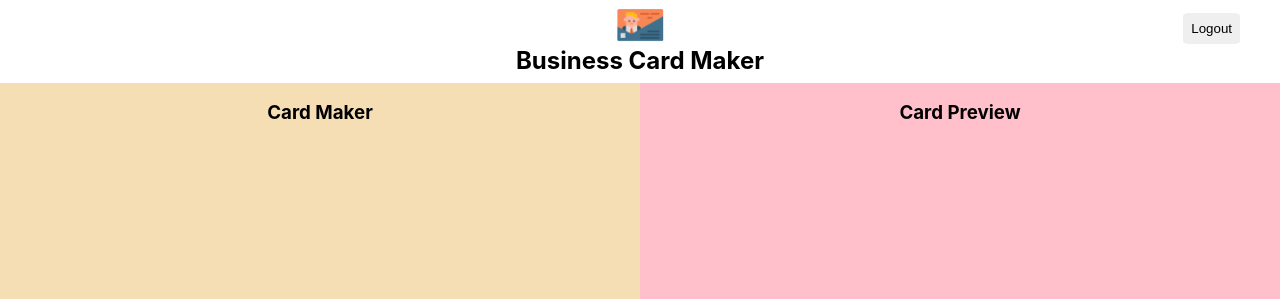
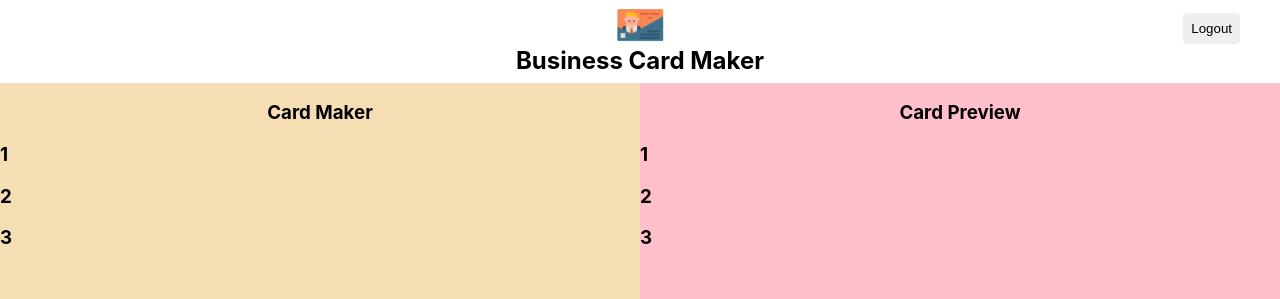
Before and after one commit to MinJeongH/React-cardMaker, a React (Create React App) app: page /maker in a window 1280 px wide. Shown: the top 299 px of the page. Built offline with nearby package versions, Linux system fonts and the light colour scheme; no server answers; sample sign-in values are in the browser's storage.

Commit message:
add card form

```diff
--- /dev/null
+++ b/src/component/card/card.jsx
@@ -0,0 +1,6 @@
+import React from "react";
+import styles from "./card.module.css";
+
+const Card = ({ card }) => <h1>{card.id}</h1>;
+
+export default Card;
--- /dev/null
+++ b/src/component/card_edit_form/card_edit_form.jsx
@@ -0,0 +1,6 @@
+import React from "react";
+import moduleName from "./card_edit_form.module.css";
+
+const CardEditForm = ({ card }) => <h1>{card.id}</h1>;
+
+export default CardEditForm;
--- a/src/component/editor/editor.jsx
+++ b/src/component/editor/editor.jsx
@@ -1,9 +1,13 @@
 import React from "react";
+import CardEditForm from "../card_edit_form/card_edit_form";
 import styles from "./editor.module.css";
 
-const Editor = (props) => (
+const Editor = ({ cards }) => (
   <section className={styles.editor}>
     <h1 className={styles.title}>Card Maker</h1>
+    {cards.map((card) => (
+      <CardEditForm card={card} />
+    ))}
   </section>
 );
 
--- a/src/component/maker/maker.jsx
+++ b/src/component/maker/maker.jsx
@@ -1,4 +1,4 @@
-import React, { useEffect } from "react";
+import React, { useEffect, useState } from "react";
 import { useNavigate } from "react-router-dom";
 import Editor from "../editor/editor";
 import Footer from "../footer/footer";
@@ -7,6 +7,41 @@ import Preview from "../preview/preview";
 import styles from "./maker.module.css";
 
 const Maker = ({ authService }) => {
+  const [cards, setCards] = useState([
+    {
+      id: "1",
+      name: "Minn",
+      company: "None",
+      theme: "light",
+      title: "Software Enginner",
+      email: "gkaalswjd2@gmail.com",
+      message: "I can do it!",
+      fileName: "Minn",
+      fileURL: "Minn.png",
+    },
+    {
+      id: "2",
+      name: "Hyuk",
+      company: "Kakao VX",
+      theme: "dark",
+      title: "Software Enginner",
+      email: "nalnez13@gmail.com",
+      message: "Everything well",
+      fileName: "Han",
+      fileURL: "Han.png",
+    },
+    {
+      id: "3",
+      name: "James",
+      company: "Samsung",
+      theme: "light",
+      title: "Software Enginner",
+      email: "hmj0818@gmail.com",
+      message: "I can do anything!",
+      fileName: "James",
+      fileURL: "James.png",
+    },
+  ]);
   const navigate = useNavigate();
   const onLogout = () => {
     authService.logout();
@@ -24,8 +59,8 @@ const Maker = ({ authService }) => {
     <section className={styles.maker}>
       <Header onLogout={onLogout} />
       <div className={styles.container}>
-        <Editor />
-        <Preview />
+        <Editor cards={cards} />
+        <Preview cards={cards} />
       </div>
       <Footer />
     </section>
--- a/src/component/preview/preview.jsx
+++ b/src/component/preview/preview.jsx
@@ -1,9 +1,13 @@
 import React from "react";
+import Card from "../card/card";
 import styles from "./preview.module.css";
 
-const Preview = (props) => (
+const Preview = ({ cards }) => (
   <section className={styles.preview}>
     <h1 className={styles.title}>Card Preview</h1>
+    {cards.map((card) => (
+      <Card card={card} />
+    ))}
   </section>
 );
 
```
Also changed, not shown: src/component/card/card.module.css (added), src/component/card_edit_form/card_edit_form.module.css (added).
